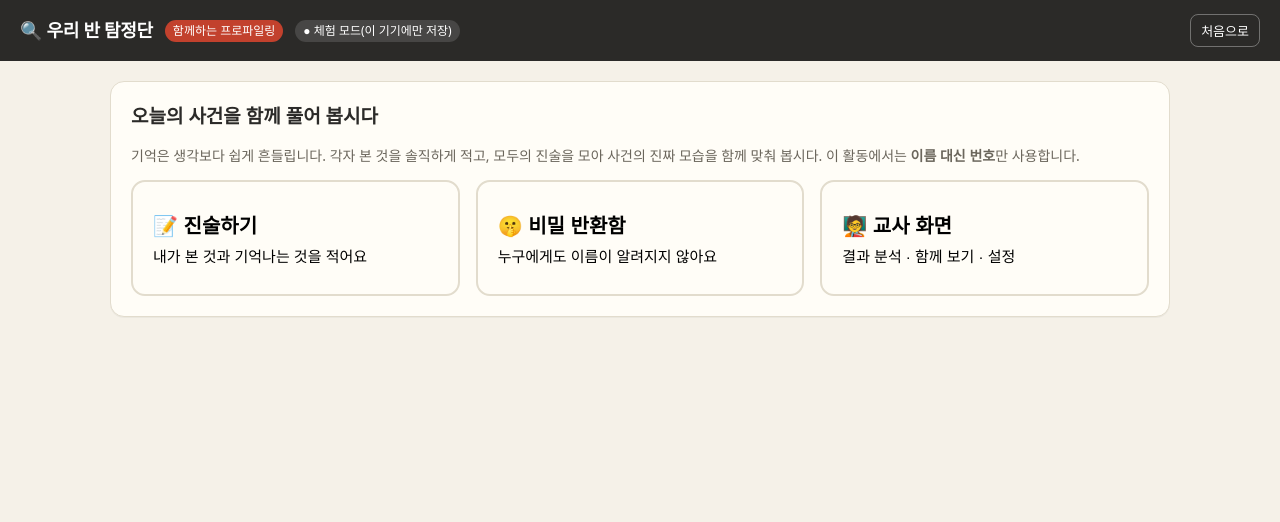
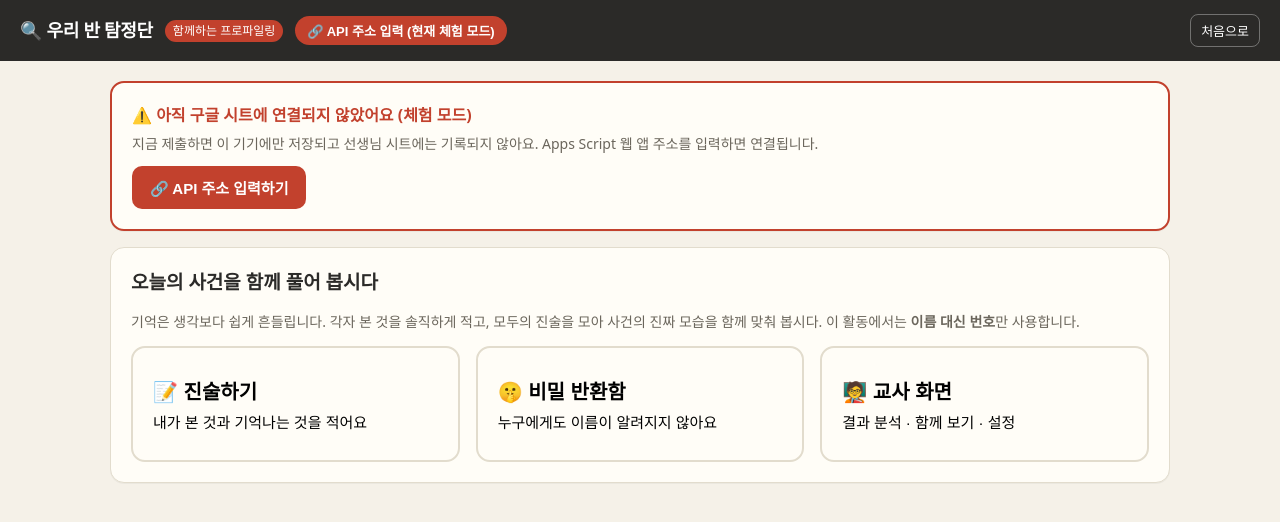
Before and after one commit to dannyeum/findingthephone, a plain HTML site: page index.html in a window 1280 px wide. Drawn offline with nearby package versions, Linux system fonts and the light colour scheme.

Commit message:
Add files via upload

```diff
--- a/index.html
+++ b/index.html
@@ -82,19 +82,25 @@
   .class-view .bar .lb{width:150px}
   .class-view .bar .tr{height:32px}
   .hide{display:none!important}
-  .mode-badge{font-size:12px;padding:2px 8px;border-radius:99px;background:#ffffff22}
+  .mode-badge{font-size:13px;padding:5px 12px;border-radius:99px;background:#ffffff22;color:#fff;border:none;cursor:pointer;font-weight:600}
+  .qrbox{background:#fff;border-radius:16px;padding:16px;display:inline-block;border:1px solid var(--line)}
+  .qrbox img,.qrbox svg{display:block;width:240px;height:240px}
+  .qr-full{position:fixed;inset:0;background:#fff;z-index:50;display:flex;flex-direction:column;align-items:center;justify-content:center;gap:20px;text-align:center;padding:20px}
+  .qr-full .qrbox svg{width:min(70vh,80vw);height:min(70vh,80vw)}
+  .linkbox{word-break:break-all;font-size:13px;background:var(--soft);padding:10px;border-radius:10px}
   @media(max-width:600px){main{padding:12px}.card{padding:16px}}
 </style>
 </head>
 <body>
 <header>
   <h1>🔍 우리 반 탐정단</h1><span class="tag">함께하는 프로파일링</span>
-  <span class="mode-badge" id="connBadge"></span>
+  <button class="mode-badge" id="connBadge" onclick="go('connect')" title="API 주소 입력 / 연결 상태"></button>
   <span class="sp"></span>
   <button id="homeBtn" onclick="go('home')">처음으로</button>
 </header>
 <main id="app"></main>
 <div class="toast" id="toast"></div>
+<script src="https://cdn.jsdelivr.net/npm/qrcode-generator@1.4.4/qrcode.min.js"></script>
 
 <script>
 /* =========================================================
@@ -102,6 +108,10 @@
    - 학생은 이름 없이 '번호'로만 구분합니다.
    - Apps Script 웹앱 URL이 없으면 '체험 모드'(이 기기 저장)로 동작합니다.
    ========================================================= */
+/* ▼ (선택) 여기에 Apps Script 웹 앱 주소(…/exec)를 넣고 GitHub에 다시 올리면,
+     모든 기기가 별도 입력 없이 자동으로 구글 시트에 연결됩니다. */
+const DEFAULT_API = '';
+
 const LS = {
   get(k, d){ try{ const v = localStorage.getItem(k); return v===null? d : JSON.parse(v);}catch(e){return d;} },
   set(k, v){ try{ localStorage.setItem(k, JSON.stringify(v)); }catch(e){} }
@@ -112,7 +122,7 @@ if (qs.get('n'))   LS.set('cp_n', Math.max(1, Math.min(60, parseInt(qs.get('n'))
 const STUDENT_ONLY = qs.get('mode') === 'student';
 
 const state = {
-  api: LS.get('cp_api', ''),
+  api: LS.get('cp_api', '') || DEFAULT_API,
   n: LS.get('cp_n', 26),
   sheet: LS.get('cp_sheet', 'https://docs.google.com/spreadsheets/d/1UvNAn1UPXNTu__Upa95--7HteJ4-xl1At8ePPkv_4_0/edit'),
   pin: '',
@@ -151,7 +161,12 @@ const $ = s => document.querySelector(s);
 const esc = s => String(s??'').replace(/[&<>"']/g, c => ({'&':'&amp;','<':'&lt;','>':'&gt;','"':'&quot;',"'":'&#39;'}[c]));
 function toast(msg){ const t=$('#toast'); t.textContent=msg; t.classList.add('show'); clearTimeout(t._h); t._h=setTimeout(()=>t.classList.remove('show'),2200); }
 function nowStr(){ const d=new Date(); const p=n=>String(n).padStart(2,'0'); return `${d.getFullYear()}-${p(d.getMonth()+1)}-${p(d.getDate())} ${p(d.getHours())}:${p(d.getMinutes())}:${p(d.getSeconds())}`; }
-function updateBadge(){ $('#connBadge').textContent = state.api ? '● 구글 시트 연결됨' : '● 체험 모드(이 기기에만 저장)'; }
+function updateBadge(){
+  const b = $('#connBadge');
+  b.textContent = state.api ? '🟢 구글 시트 연결됨' : '🔗 API 주소 입력 (현재 체험 모드)';
+  b.style.background = state.api ? '#2e7d4f' : '#c2412d';
+}
+const isApiUrl = u => /^https:\/\/script\.google\.com\/macros\/s\/[^/]+\/exec(\?.*)?$/.test(u);
 function rosterCount(){ return (state.data && state.data.roster && state.data.roster.count) || state.n; }
 function absentSet(){ return new Set((state.data && state.data.roster && state.data.roster.absent) || []); }
 
@@ -163,7 +178,7 @@ const Q = {
 
 function go(view){
   clearInterval(state.timer); state.timer=null;
-  if (STUDENT_ONLY && !['home','student','silent','done'].includes(view)) view='home';
+  if (STUDENT_ONLY && !['home','student','silent','done','connect'].includes(view)) view='home';
   render[view]();
   window.scrollTo(0,0);
 }
@@ -174,7 +189,18 @@ function go(view){
 const render = {};
 
 render.home = () => {
-  $('#app').innerHTML = `
+  const conn = state.api
+    ? `<div class="card" style="border:2px solid var(--ok);display:flex;align-items:center;gap:14px;flex-wrap:wrap">
+        <div style="flex:1;min-width:220px"><b style="color:var(--ok)">🟢 구글 시트에 연결되어 있어요</b>
+        <div class="muted">이 화면에서 제출한 진술은 선생님 구글 시트에 바로 기록됩니다.</div></div>
+        ${STUDENT_ONLY?'':`<button class="btn blue" onclick="go('qr')">📱 학생 접속 QR 띄우기</button>
+        <button class="btn ghost" onclick="go('connect')">연결 바꾸기</button>`}</div>`
+    : `<div class="card" style="border:2px solid var(--accent)">
+        <b style="color:var(--accent)">⚠️ 아직 구글 시트에 연결되지 않았어요 (체험 모드)</b>
+        <p class="muted" style="margin:6px 0 12px">지금 제출하면 이 기기에만 저장되고 선생님 시트에는 기록되지 않아요.
+        ${STUDENT_ONLY?'선생님이 띄워 준 QR코드로 다시 접속해 주세요.':'Apps Script 웹 앱 주소를 입력하면 연결됩니다.'}</p>
+        <button class="btn accent" onclick="go('connect')">🔗 API 주소 입력하기</button></div>`;
+  $('#app').innerHTML = conn + `
   <div class="card">
     <h2>오늘의 사건을 함께 풀어 봅시다</h2>
     <p class="muted">기억은 생각보다 쉽게 흔들립니다. 각자 본 것을 솔직하게 적고, 모두의 진술을 모아 사건의 진짜 모습을 함께 맞춰 봅시다.
```
